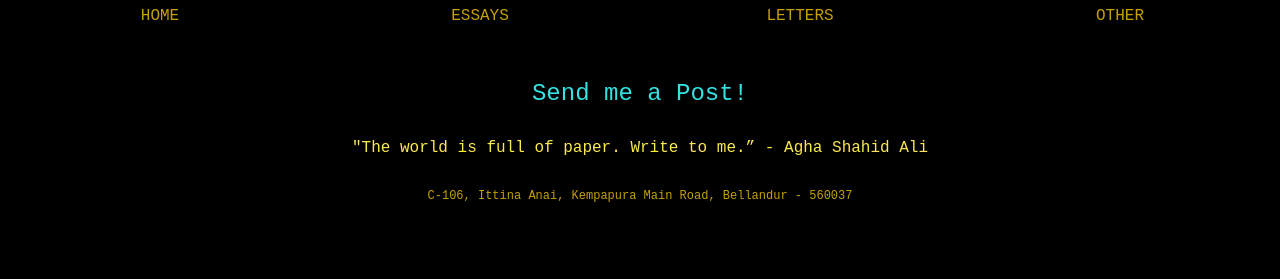
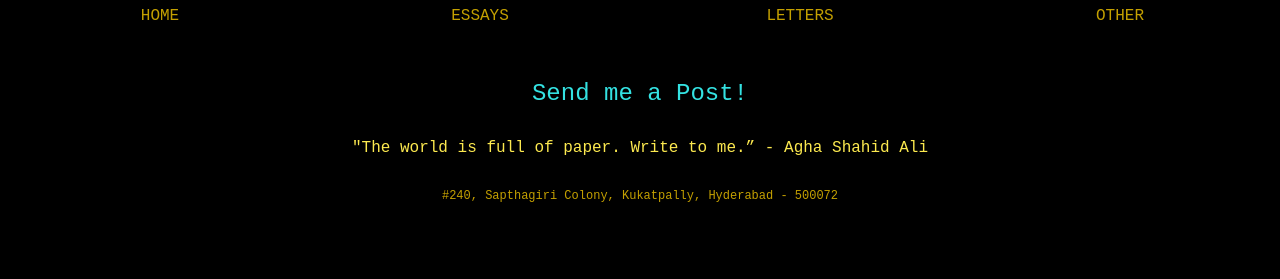
Before and after one commit to narengogi/nathsin-v2, a React (Create React App) app: page /letters in a window 1280 px wide. Shown: the top 279 px of the page. Built offline with nearby package versions, Linux system fonts and the light colour scheme.

Commit message:
Update Letters.tsx

```diff
--- a/src/Components/Letters/Letters.tsx
+++ b/src/Components/Letters/Letters.tsx
@@ -6,7 +6,7 @@ function Letters() {
     <div className='centeredContainer'>
       <div style={{ fontSize: '24px', color: 'var(--brightCyan)', paddingTop: '2rem' }}>Send me a Post!</div>
       <div style={{ padding: '2rem 0' }}>"The world is full of paper. Write to me.” - Agha Shahid Ali</div>
-      <div style={{ fontSize: '12px', color: 'var(--yellow)' }}>C-106, Ittina Anai, Kempapura Main Road, Bellandur - 560037</div>
+      <div style={{ fontSize: '12px', color: 'var(--yellow)' }}>#240, Sapthagiri Colony, Kukatpally, Hyderabad - 500072</div>
     </div>
   );
 }
```
